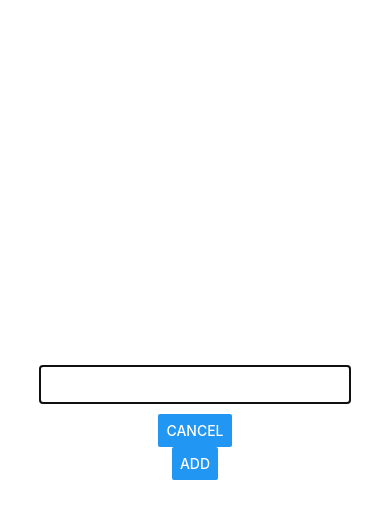
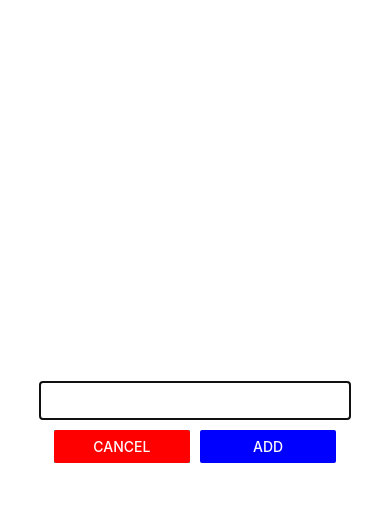
Before and after one commit to austriker27/React-Native-Practica, a React Native app: screen / in a window 390 px wide. Both pictures are taken after a click on the button "ADD NEW GOAL". Shown: the top 518 px of the page. Built offline with nearby package versions, Linux system fonts and the light colour scheme.

Commit message:
button styles and such

```diff
--- a/App.js
+++ b/App.js
@@ -14,7 +14,7 @@ export default function App() {
     const addGoalHandler = goalTItle => {
         // setCourseGoals([...courseGoals, enteredGoal]);
         // above syntax works but so does this:
-        setCourseGoals(currentGoals => [...currentGoals, { id: Math.random().toString(), value: goalTItle}]);
+        setCourseGoals(currentGoals => [...currentGoals, { key: Math.random().toString(), value: goalTItle}]);
         setIsAddMode(false);
     };
 
--- a/components/GoalInput.js
+++ b/components/GoalInput.js
@@ -25,8 +25,14 @@ const GoalInput = props => {
                     onChangeText={goalInputHandler}
                     value={enteredGoal}
                 />
-                <Button style={styles.buttonCancel} title="cancel" onPress={props.onCancel} />
-                <Button style={styles.button} title="ADD" onPress={addGoalHandler} />
+                <View style={styles.buttonContainer}>
+                    <View style={styles.button}>
+                        <Button color="red" title="cancel" onPress={props.onCancel} />
+                    </View>
+                    <View style={styles.buttonCancel}>
+                        <Button color="blue" title="ADD" onPress={addGoalHandler} />
+                    </View>
+                </View>
             </View>
         </Modal>
     )
@@ -47,13 +53,22 @@ const styles = StyleSheet.create({
         width: '80%',
         marginBottom: 10,
     },
+    buttonContainer: {
+        flexDirection: 'row',
+        justifyContent: 'space-between',
+        width: '75%',
+    },
     button: {
         backgroundColor: '#36CDC4',
         color: '#FF1690',
+        flex: 1,
+        marginHorizontal: 5,
     },
     buttonCancel: {
         backgroundColor: '#ffffff',
         color: 'red',
+        flex: 1,
+        marginHorizontal: 5,
     },
 
 })
```
